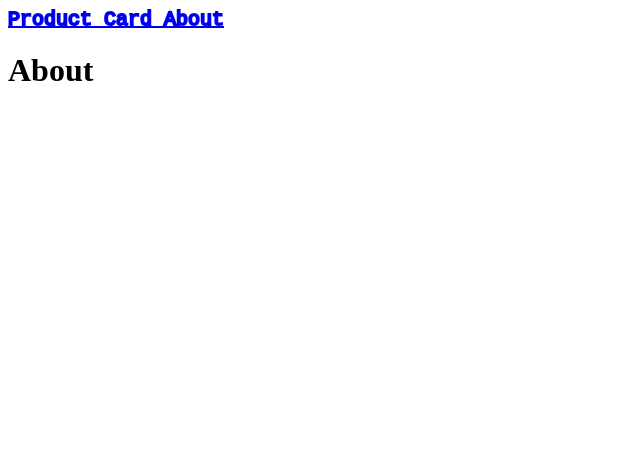
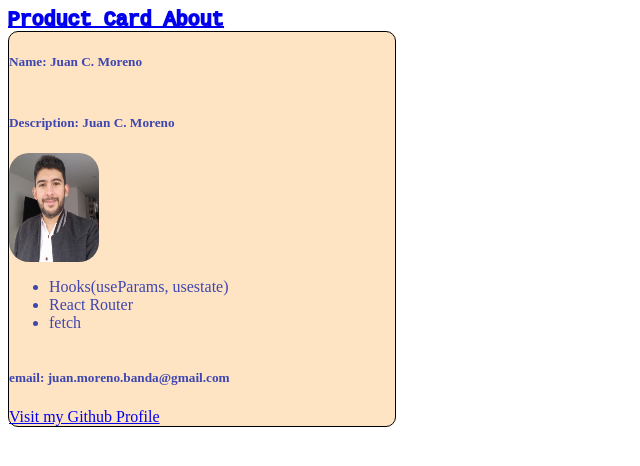
Before and after one commit to JuCaMoBa/FakeStoreApi_React, a React (Create React App) app: page /about in a window 1280 px wide. Shown: the top 466 px of the page, without its empty margins (0-640 px from the left). Built offline with nearby package versions, Linux system fonts and the light colour scheme.

Commit message:
add about feature

```diff
--- a/src/components/about.js
+++ b/src/components/about.js
@@ -1,3 +1,20 @@
-const About = () => <h1>About</h1>;
+import React from "react";
+import image from "../images/imagen.jpeg";
+import "../styles/about.css";
 
-export default About;
+export default function about() {
+  return (
+    <div className="containerabout">
+      <h5>Name: Juan C. Moreno </h5>
+      <h5>Description: Juan C. Moreno </h5>
+      <img src={image} alt="myimage" />
+      <ul>
+        <li> Hooks(useParams, usestate)</li>
+        <li> React Router </li>
+        <li>fetch</li>
+      </ul>
+      <h5>email: juan.moreno.banda@gmail.com</h5>
+      <a href="https://github.com/JuCaMoBa">Visit my Github Profile</a>
+    </div>
+  );
+}
--- a/src/components/productdetail.js
+++ b/src/components/productdetail.js
@@ -4,7 +4,7 @@ import "../styles/productdetail.css";
 
 const BASE_URL = "https://fakestoreapi.com/products";
 
-const Productdetail = () => {
+export default function Prodductdetail() {
   const [detail, setDetail] = useState([]);
   let { Slug } = useParams();
 
@@ -18,16 +18,15 @@ const Productdetail = () => {
 
   return (
     <>
-      <div className="container">
-        <img className="image" src={detail.image} alt={detail.id} />
-        <h5 className="title">{detail.title}</h5>
-        <h6 className="description">Description: {detail.description}</h6>
-        <h6 className="price">Price: ${detail.price}</h6>
-        <h6 className="category">Category: {detail.category}</h6>
-        <h6 className="rate">Rate: {detail?.rating?.rate}</h6>
-        <h6 className="count">Count: {detail?.rating?.count}</h6>
+      <div className="containerdetail">
+        <img className="imagedetail" src={detail.image} alt={detail.id} />
+        <h5 className="titledetail">{detail.title}</h5>
+        <h6 className="descriptiondetail">Description: {detail.description}</h6>
+        <h6 className="pricedetail">Price: ${detail.price}</h6>
+        <h6 className="categorydetail">Category: {detail.category}</h6>
+        <h6 className="ratedetail">Rate: {detail?.rating?.rate}</h6>
+        <h6 className="countdetail">Count: {detail?.rating?.count}</h6>
       </div>
     </>
   );
-};
-export default Productdetail;
+}
--- /dev/null
+++ b/src/styles/about.css
@@ -0,0 +1,17 @@
+.containerabout {
+  width: 386px;
+  height: 394px;
+  border: solid 1px black;
+  display: flex;
+  flex-direction: column;
+  border-radius: 10px;
+  background-color: bisque;
+  color: rgb(62, 70, 175);
+}
+
+.containerabout img {
+  width: 90px;
+  height: 120px;
+  position: relative;
+  border-radius: 20px;
+}
--- a/src/styles/productdetail.css
+++ b/src/styles/productdetail.css
@@ -1,4 +1,4 @@
-.container {
+.containerdetail {
   width: 400px;
   height: 300px;
   border: solid 1px black;
@@ -7,19 +7,19 @@
   border-radius: 10px;
 }
 
-.title {
+.titledetail {
   text-align: center;
   margin-top: revert;
   color: cadetblue;
 }
 
-.description {
+.descriptiondetail {
   text-align: center;
   margin-top: revert;
   font-size: inherit;
   color: darkgrey;
 }
-.container img {
+.containerdetail img {
   width: 90px;
   height: 120px;
   position: relative;
@@ -27,25 +27,25 @@
   left: 150px;
 }
 
-.price {
+.pricedetail {
   text-align-last: center;
   color: rgb(47, 196, 17);
   font-size: initial;
 }
 
-.category {
+.categorydetail {
   text-align-last: center;
   color: rgb(47, 196, 17);
   font-size: initial;
 }
 
-.rate {
+.ratedetail {
   text-align-last: center;
   color: rgb(47, 196, 17);
   font-size: initial;
 }
 
-.count {
+.countdetail {
   text-align-last: center;
   color: rgb(47, 196, 17);
   font-size: initial;
```
Also changed, not shown: src/images/imagen.jpeg (added), 1 other file (tests, documents, lock files or other folders).
